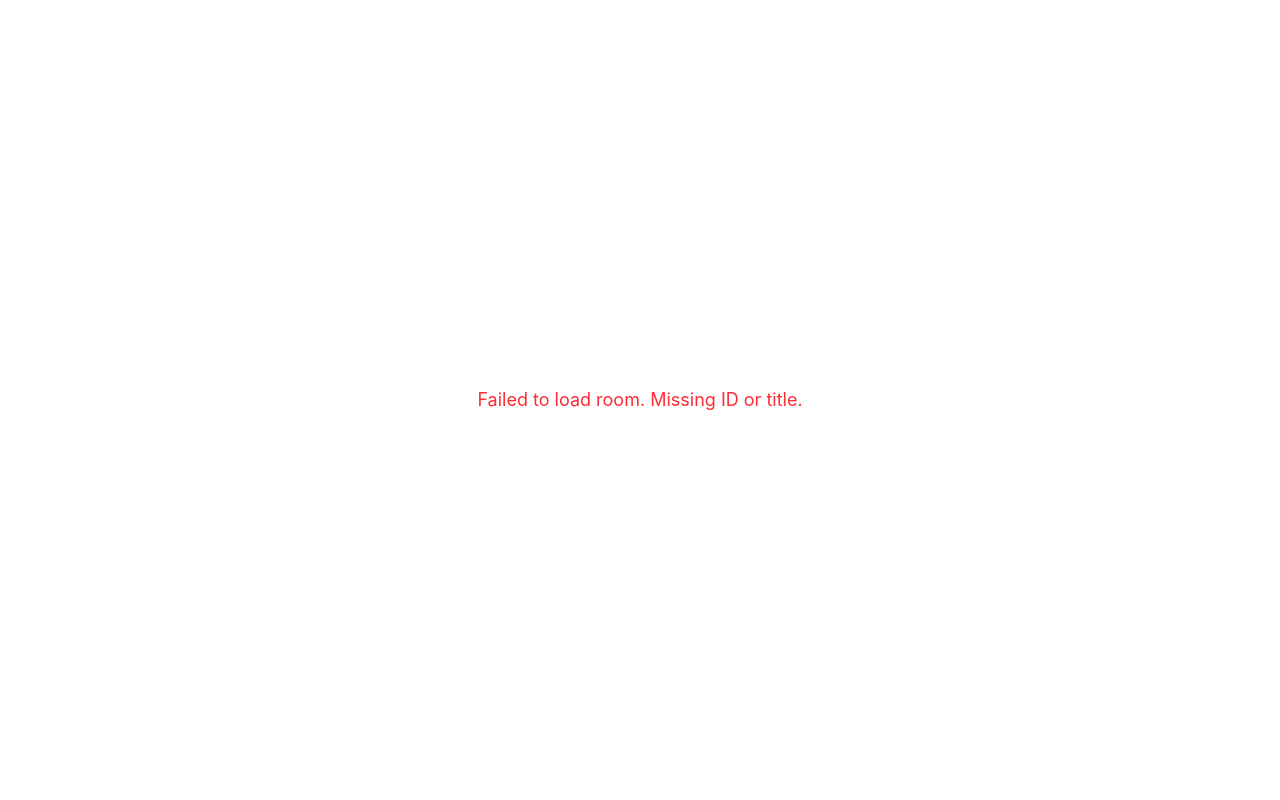
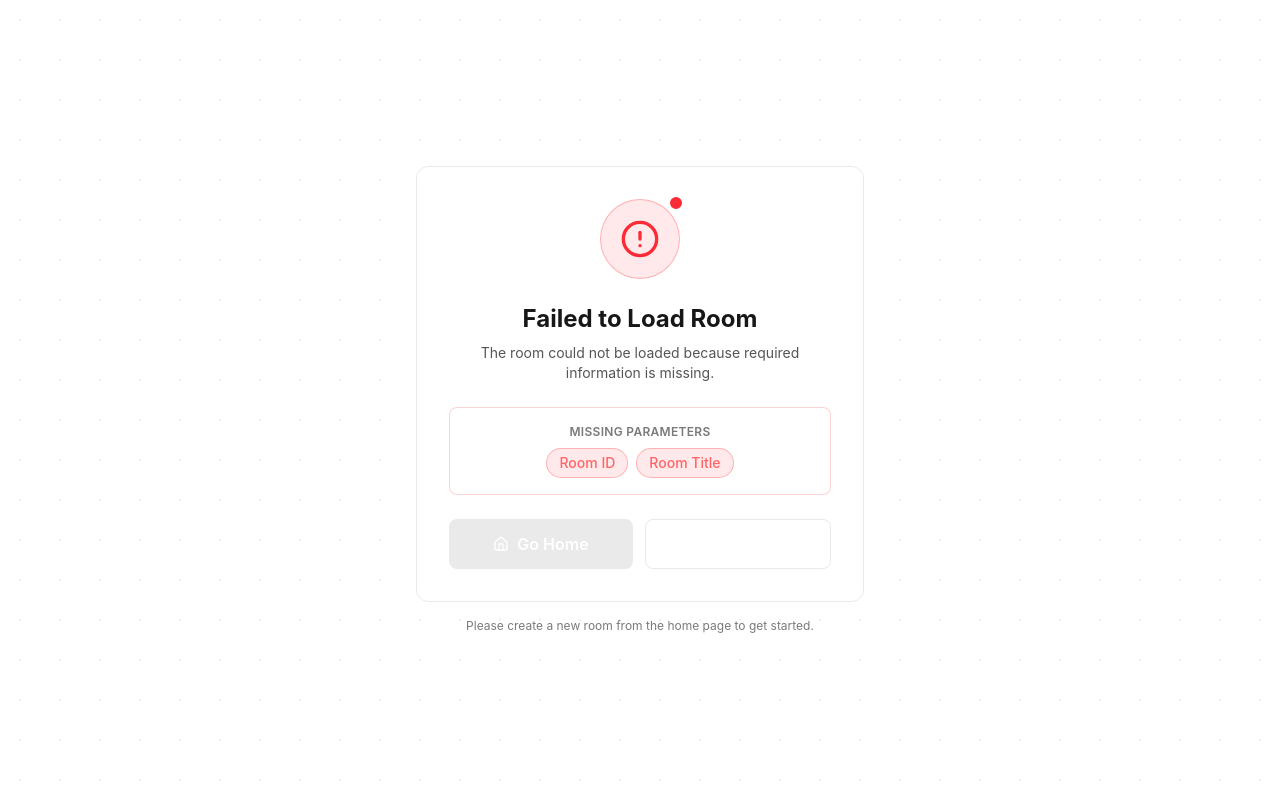
Before and after one commit to metamatong/nwhacks2026-boardcast-client, a Next.js app: page /room_create in a window 1280 px wide. Built offline with nearby package versions, Linux system fonts and the light colour scheme.

Commit message:
Normalized 6 digit code with space in the middle. Added text field pattern to remove possibility of invalid codes being entered. Fixed camera not being shown in room.tsx

```diff
--- a/frontend/landing/landing.tsx
+++ b/frontend/landing/landing.tsx
@@ -26,9 +26,31 @@ export default function Landing() {
 
   const [error, setError] = useState<string | null>(null);
 
+  // Clean room code (remove spaces and non-alphanumeric characters)
+  const cleanRoomCode = roomCode.replace(/[^A-Z0-9]/gi, "").toUpperCase();
+
+  // Format room code with space after first 3 characters (ABC 123)
+  const formatRoomCode = (code: string): string => {
+    const clean = code.replace(/[^A-Z0-9]/gi, "").toUpperCase().slice(0, 6);
+    if (clean.length <= 3) return clean;
+    return `${clean.slice(0, 3)} ${clean.slice(3)}`;
+  };
+
+  // Displayed room code with space
+  const displayRoomCode = formatRoomCode(roomCode);
+
+  // Validate room code format (exactly 6 alphanumeric characters)
+  const isValidRoomCode = cleanRoomCode.length === 6;
+
   const handleSubmit = async () => {
     if (mode === "join" && (!roomCode.trim() || !roomTitle.trim())) return;
     if (mode === "create" && !roomTitle.trim()) return;
+
+    // Validate room code format for join mode
+    if (mode === "join" && !isValidRoomCode) {
+      setError("Room code must be exactly 6 characters.");
+      return;
+    }
 
     setIsLoading(true);
     setError(null);
@@ -59,21 +81,39 @@ export default function Landing() {
           `/room_create?id=${encodeURIComponent(data.join_code)}&title=${encodeURIComponent(data.title)}`,
         );
       } else {
-        // Join existing room - redirect to /room with the room code
-        console.log(`Joining room ${roomCode} as ${roomTitle}`);
+        // Verify room exists before joining
+        const verifyRes = await fetch(
+          "https://boardcast-server.fly.dev/api/rooms/join/",
+          {
+            method: "POST",
+            headers: { "Content-Type": "application/json" },
+            body: JSON.stringify({ join_code: cleanRoomCode }),
+          },
+        );
+
+        if (!verifyRes.ok) {
+          throw new Error("Room not found");
+        }
+
+        // Room exists, proceed to join
+        console.log(`Joining room ${cleanRoomCode} as ${roomTitle}`);
         router.push(
-          `/room?id=${encodeURIComponent(roomCode)}&title=${encodeURIComponent(roomTitle)}`,
+          `/room?id=${encodeURIComponent(cleanRoomCode)}&title=${encodeURIComponent(roomTitle)}`,
         );
       }
     } catch (err) {
-      setError("Something went wrong. Please try again.");
+      if (mode === "join") {
+        setError("Room not found. Please check the room code.");
+      } else {
+        setError("Something went wrong. Please try again.");
+      }
     } finally {
       setIsLoading(false);
     }
   };
 
   const isFormValid =
-    mode === "join" ? roomCode.trim() && roomTitle.trim() : roomTitle.trim();
+    mode === "join" ? cleanRoomCode.length > 0 && roomTitle.trim() : roomTitle.trim();
 
   const handleClearCanvas = () => {
     const canvas = document.querySelector("canvas") as HTMLCanvasElement;
@@ -257,7 +297,7 @@ export default function Landing() {
                 value={roomTitle}
                 onChange={(e) => setRoomTitle(e.target.value)}
                 onKeyPress={(e) => e.key === "Enter" && handleSubmit()}
-                className="w-full px-4 py-3 border border-selected rounded-lg bg-background text-primary placeholder-muted focus:outline-none focus:ring-2 focus:ring-primary focus:border-transparent transition"
+                className="w-full px-4 py-3 border border-selected rounded-lg bg-background text-primary placeholder-muted focus:outline-none focus:ring-primary focus:border-transparent transition"
               />
             </div>
 
@@ -276,11 +316,27 @@ export default function Landing() {
                   <input
                     type="text"
                     placeholder="ABC 123"
-                    value={roomCode}
-                    onChange={(e) => setRoomCode(e.target.value.toUpperCase())}
+                    value={displayRoomCode}
+                    maxLength={7}
+                    onChange={(e) => {
+                      // Remove spaces and non-alphanumeric, limit to 6 chars
+                      const cleaned = e.target.value.replace(/[^A-Z0-9]/gi, "").toUpperCase().slice(0, 6);
+                      setRoomCode(cleaned);
+                    }}
                     onKeyPress={(e) => e.key === "Enter" && handleSubmit()}
-                    className="w-full px-4 py-3 border border-selected rounded-lg bg-background text-primary placeholder-muted focus:outline-none focus:ring-2 focus:ring-primary focus:border-transparent transition uppercase tracking-widest text-center font-mono text-lg"
+                    className={`w-full px-4 py-3 border rounded-lg bg-background text-primary placeholder-muted focus:outline-none focus:border-transparent transition uppercase tracking-widest text-center font-mono text-lg ${
+                      cleanRoomCode.length > 0 && !isValidRoomCode
+                        ? "border-red-500/50 focus:ring-red-500/50"
+                        : cleanRoomCode.length === 6
+                          ? "border-green-500/50 focus:ring-green-500/50"
+                          : "border-selected focus:ring-primary"
+                    }`}
                   />
+                  {roomCode.length > 0 && (
+                    <p className={`text-xs mt-1.5 ${isValidRoomCode ? "text-green-400" : "text-muted"}`}>
+                      {isValidRoomCode ? "✓ Valid format" : `${cleanRoomCode.length}/6 characters`}
+                    </p>
+                  )}
                 </motion.div>
               )}
             </AnimatePresence>
--- a/frontend/room_create/room_create.tsx
+++ b/frontend/room_create/room_create.tsx
@@ -3,7 +3,7 @@
 import { useSearchParams, useRouter } from "next/navigation";
 import { useState } from "react";
 import { motion } from "framer-motion";
-import { Copy, Check } from "lucide-react";
+import { Copy, Check, AlertCircle, Home, RefreshCw } from "lucide-react";
 
 export default function RoomCreatePage() {
   const searchParams = useSearchParams();
@@ -27,8 +27,123 @@ export default function RoomCreatePage() {
 
   if (!id || !title) {
     return (
-      <div className="min-h-screen flex items-center justify-center text-red-500 font-sans bg-background">
-        <p className="text-lg">Failed to load room. Missing ID or title.</p>
+      <div
+        className="min-h-screen bg-background text-primary font-sans flex flex-col items-center justify-center px-4"
+        style={{
+          backgroundImage: `radial-gradient(circle, rgba(150, 150, 150, 0.15) 1.5px, transparent 1.5px)`,
+          backgroundSize: "40px 40px",
+        }}
+      >
+        <motion.div
+          initial={{ opacity: 0, y: 20 }}
+          animate={{ opacity: 1, y: 0 }}
+          transition={{ duration: 0.6 }}
+          className="w-full max-w-md"
+        >
+          {/* Error Card */}
+          <motion.div
+            initial={{ opacity: 0, scale: 0.95 }}
+            animate={{ opacity: 1, scale: 1 }}
+            transition={{ duration: 0.5, delay: 0.1 }}
+            className="bg-page rounded-xl border border-selected p-8 text-center space-y-6"
+          >
+            {/* Error Icon */}
+            <motion.div
+              initial={{ scale: 0.8, opacity: 0 }}
+              animate={{ scale: 1, opacity: 1 }}
+              transition={{ duration: 0.5, delay: 0.2 }}
+              className="relative inline-block"
+            >
+              <div className="w-20 h-20 mx-auto rounded-full bg-red-500/10 border border-red-500/30 flex items-center justify-center">
+                <AlertCircle className="w-10 h-10 text-red-500" />
+              </div>
+              <motion.div
+                initial={{ scale: 0 }}
+                animate={{ scale: 1 }}
+                transition={{ duration: 0.3, delay: 0.5 }}
+                className="absolute -top-1 -right-1 w-4 h-4 bg-red-500 rounded-full border-2 border-page"
+              />
+            </motion.div>
+
+            {/* Error Message */}
+            <motion.div
+              initial={{ opacity: 0, y: 10 }}
+              animate={{ opacity: 1, y: 0 }}
+              transition={{ duration: 0.5, delay: 0.3 }}
+              className="space-y-2"
+            >
+              <h1 className="text-2xl font-bold text-primary">
+                Failed to Load Room
+              </h1>
+              <p className="text-secondary text-sm">
+                The room could not be loaded because required information is missing.
+              </p>
+            </motion.div>
+
+            {/* Missing Info Details */}
+            <motion.div
+              initial={{ opacity: 0, y: 10 }}
+              animate={{ opacity: 1, y: 0 }}
+              transition={{ duration: 0.5, delay: 0.4 }}
+              className="bg-background/50 border border-red-500/20 rounded-lg p-4 space-y-2"
+            >
+              <p className="text-xs font-semibold text-muted uppercase tracking-wide">
+                Missing Parameters
+              </p>
+              <div className="flex flex-wrap justify-center gap-2">
+                {!id && (
+                  <span className="px-3 py-1 bg-red-500/10 border border-red-500/30 rounded-full text-red-400 text-sm font-medium">
+                    Room ID
+                  </span>
+                )}
+                {!title && (
+                  <span className="px-3 py-1 bg-red-500/10 border border-red-500/30 rounded-full text-red-400 text-sm font-medium">
+                    Room Title
+                  </span>
+                )}
+              </div>
+            </motion.div>
+
+            {/* Action Buttons */}
+            <motion.div
+              initial={{ opacity: 0, y: 10 }}
+              animate={{ opacity: 1, y: 0 }}
+              transition={{ duration: 0.5, delay: 0.5 }}
+              className="flex flex-col sm:flex-row gap-3"
+            >
+              <motion.button
+                whileHover={{ scale: 1.02 }}
+                whileTap={{ scale: 0.98 }}
+                onClick={() => router.push("/")}
+                className="flex-1 py-3 px-4 rounded-lg font-semibold bg-selected text-primary hover:bg-hover transition-colors duration-300 cursor-pointer flex items-center justify-center gap-2"
+              >
+                <Home className="w-4 h-4" />
+                Go Home
+              </motion.button>
+              <motion.button
+                whileHover={{ scale: 1.02 }}
+                whileTap={{ scale: 0.98 }}
+                onClick={() => window.location.reload()}
+                className="flex-1 py-3 px-4 rounded-lg font-semibold bg-background border border-selected text-secondary hover:text-primary hover:border-primary/50 transition-colors duration-300 cursor-pointer flex items-center justify-center gap-2"
+              >
+                <RefreshCw className="w-4 h-4" />
+                Try Again
+              </motion.button>
+            </motion.div>
+          </motion.div>
+
+          {/* Footer */}
+          <motion.div
+            initial={{ opacity: 0 }}
+            animate={{ opacity: 1 }}
+            transition={{ duration: 0.5, delay: 0.6 }}
+            className="mt-4 text-center"
+          >
+            <p className="text-xs text-muted">
+              Please create a new room from the home page to get started.
+            </p>
+          </motion.div>
+        </motion.div>
       </div>
     );
   }
```
Also changed, not shown: frontend/room/room.tsx (+46 -26 lines).
